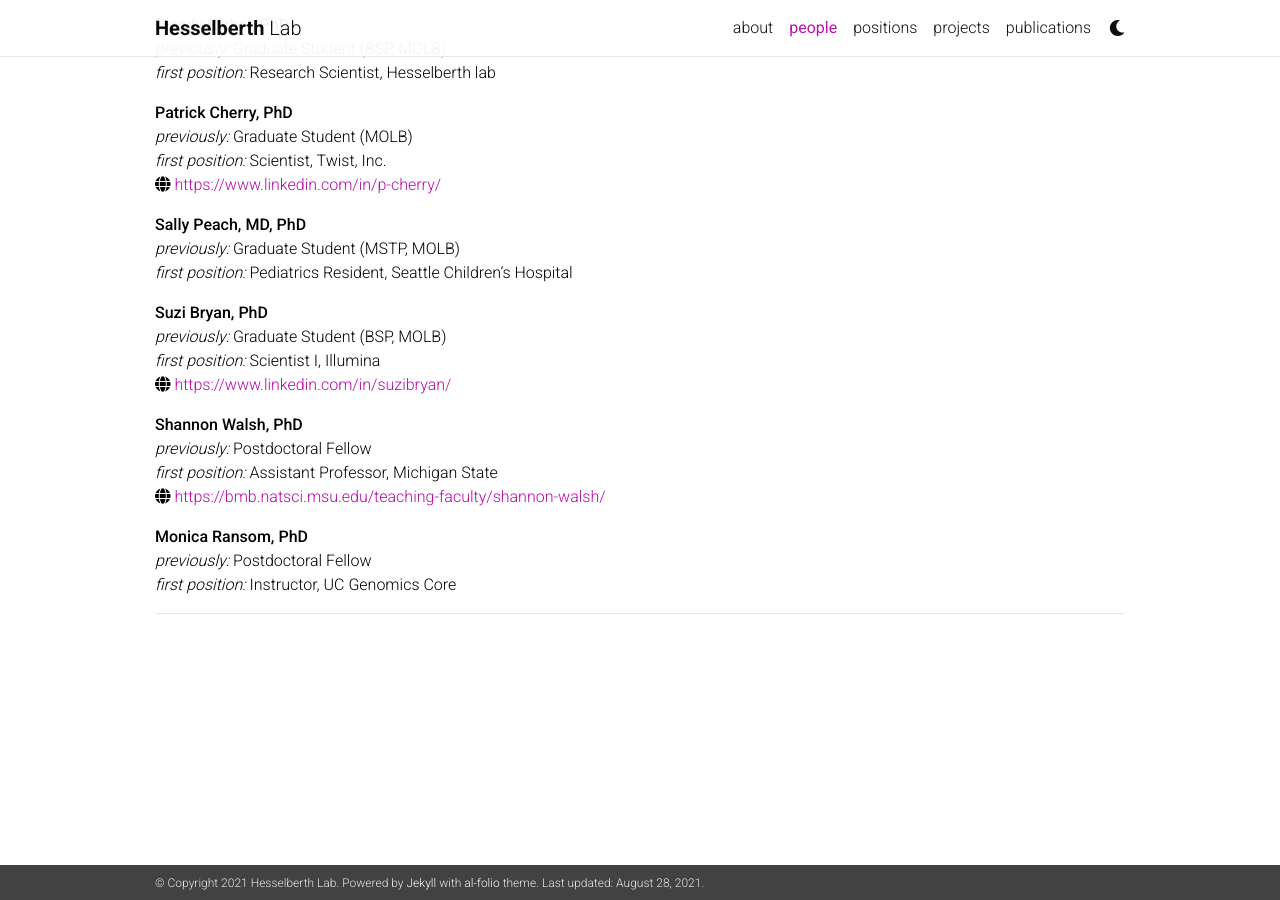
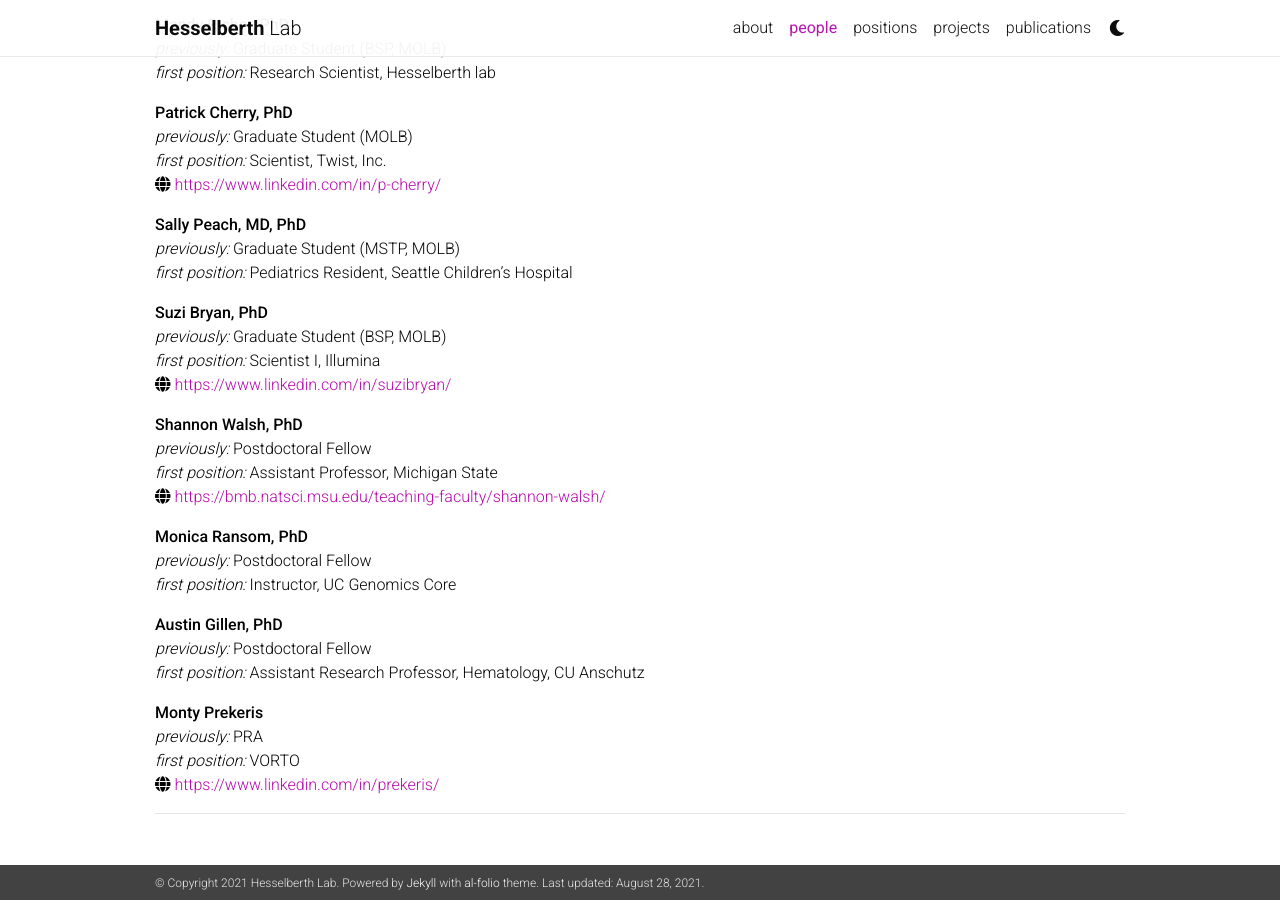
Before and after one commit to lkwhite/lab-website-new, a Jekyll site: the page built from _pages/people.md, in a window 1280 px wide and 900 px high, scrolled down 3838 px. Built offline with Jekyll 4.4.1, drawn with Linux system fonts in a browser that asks for light colours; nearby versions of some CDN libraries; comment, search, counter and statistics services are not loaded; a style sheet for code colours, icons or effects is not loaded.

Commit message:
update alumni

```diff
--- a/_data/alumni.yml
+++ b/_data/alumni.yml
@@ -47,3 +47,17 @@
   now: Instructor, UC Genomics Core
   email:
   website:
+
+- name: Austin Gillen
+  degrees: PhD
+  previously: Postdoctoral Fellow
+  now: Assistant Research Professor, Hematology, CU Anschutz
+  email:
+  website:
+
+- name: Monty Prekeris
+  degrees:
+  previously: PRA
+  now: VORTO
+  email:
+  website: https://www.linkedin.com/in/prekeris/
```
